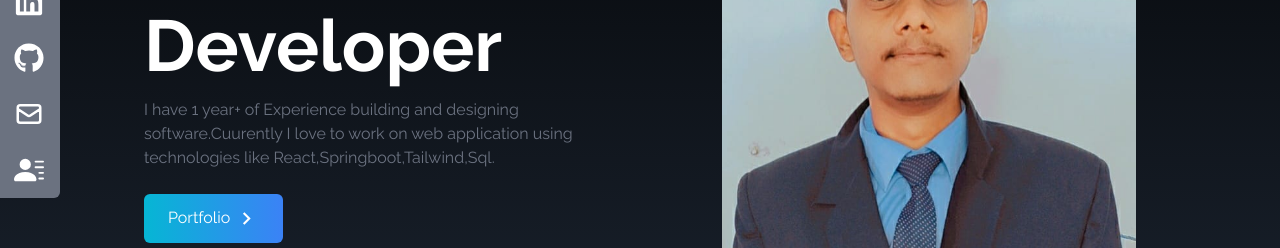
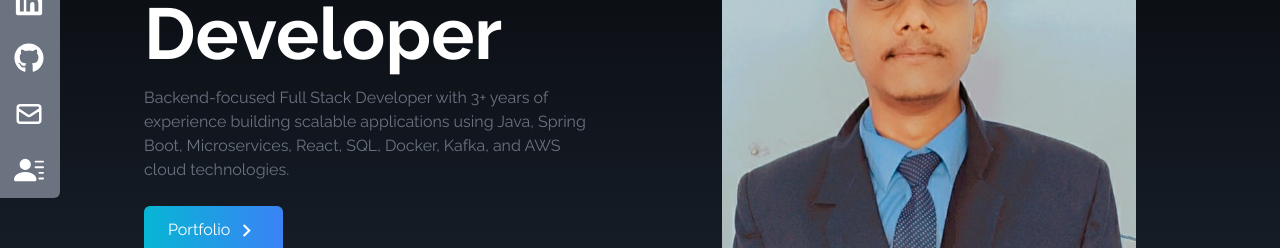
Before and after one commit to sambit45/Personal_Portfolo, a React (Create React App) app: page / in a window 1280 px wide. Shown: the part 306-554 px from the top of the page. Built offline with nearby package versions, Linux system fonts and the light colour scheme; no server answers.

Commit message:
Changed home section

```diff
--- a/src/components/Home.js
+++ b/src/components/Home.js
@@ -15,12 +15,13 @@ const Home = () => {
             I'm a Full Stack Developer
           </h2>
           <p className="text-gray-500 py-4 max-w-md">
-            I have 1 year+ of Experience building and designing
-            software.Cuurently I love to work on web application using
-            technologies like React,Springboot,Tailwind,Sql.
+            Backend-focused Full Stack Developer with 3+ years of experience
+            building scalable applications using Java, Spring Boot,
+            Microservices, React, SQL, Docker, Kafka, and AWS cloud
+            technologies.
           </p>
           <div>
-          <Link to={"Portfolio"} smooth duration={500}>
+            <Link to={"Portfolio"} smooth duration={500}>
               <button className="group text-white w-fit px-6 py-3 my-2 flex items-center rounded-md bg-gradient-to-r from-cyan-500 to-blue-500 cursor-pointer">
                 Portfolio
                 <span className="group-hover:rotate-90 duration-300">
```
